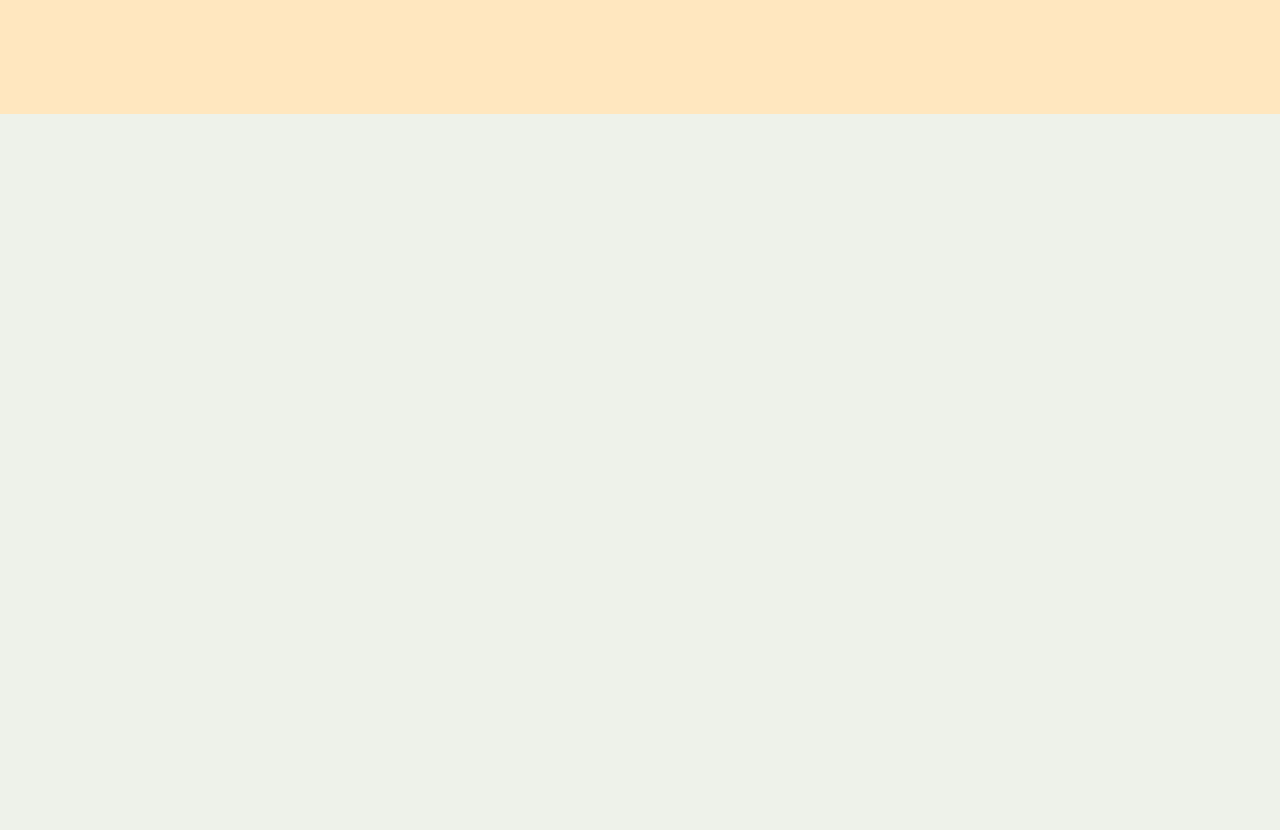
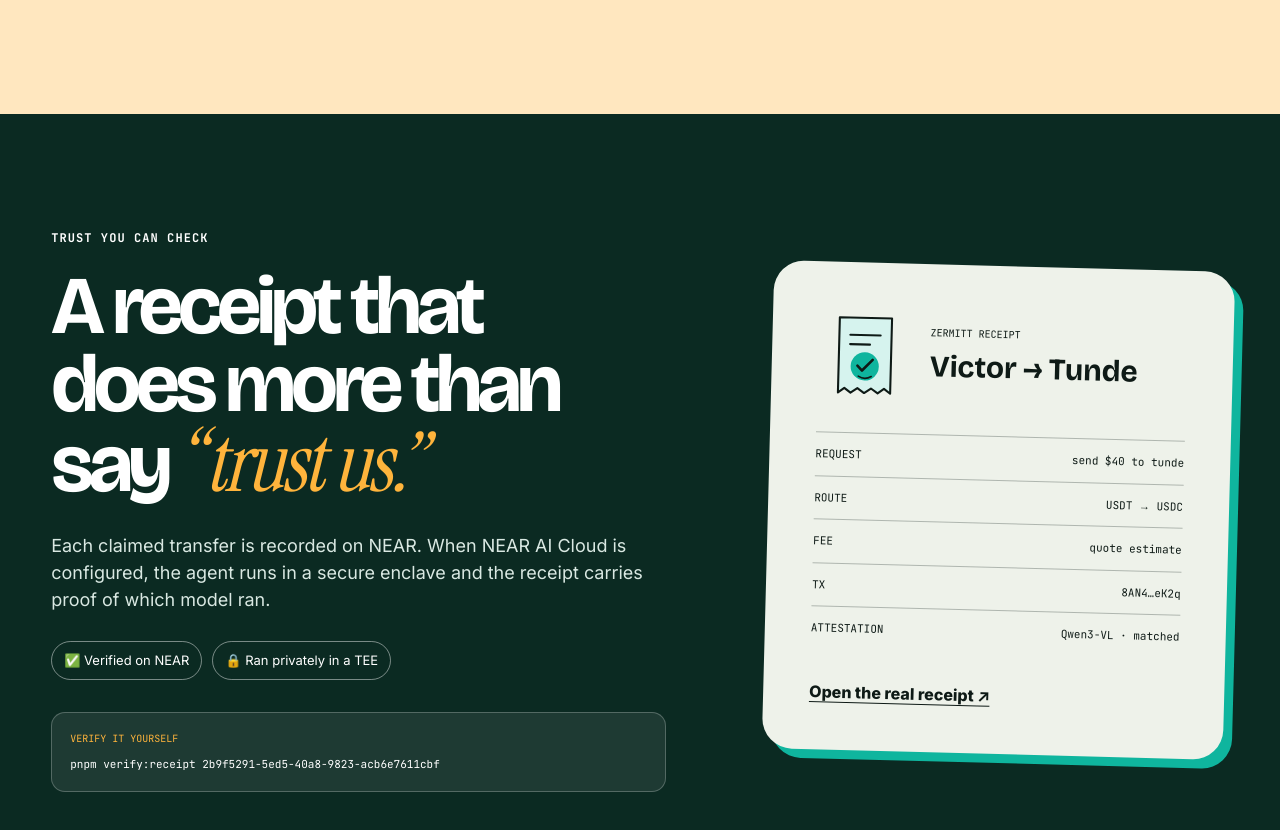
Before and after one commit to OutstandingVick/zermitt, a Next.js app: page / in a window 1280 px wide. Shown: the part 5395-6225 px from the top of the page. Before the commit the page ends 5509 px from the top, so only its background shows below. Built offline with nearby package versions, Linux system fonts and the light colour scheme.

Commit message:
feat: center family warmth and verifiable trust

```diff
--- a/app/globals.css
+++ b/app/globals.css
@@ -256,3 +256,23 @@ body:has(.landing) .topbar nav { font-weight: 600; }
 .aunties-pair > div { padding: clamp(34px, 6vw, 90px); display: flex; flex-direction: column; justify-content: center; gap: 24px; background: var(--teal-tint); border-radius: 0 24px 24px 0; }
 .aunties-pair strong { font-family: var(--display); font-size: clamp(42px, 5vw, 74px); line-height: .93; letter-spacing: -.05em; }
 @media (max-width: 800px) { .family { grid-template-columns: 1fr; } .family-photo-wrap { min-height: 600px; } .family-sticker { inset-inline-end: 1%; } .aunties-pair { grid-template-columns: 1fr; min-height: auto; } .aunties-pair img { max-height: 520px; border-radius: 24px 24px 0 0; } .aunties-pair > div { border-radius: 0 0 24px 24px; } }
+.trust-section { background: var(--forest); color: #fff; display: grid; grid-template-columns: 1fr minmax(380px, .75fr); gap: clamp(42px, 8vw, 120px); align-items: center; }
+.trust-copy .section-title em { color: var(--mango); }
+.trust-copy > p:not(.eyebrow) { max-width: 58ch; margin: 28px 0; font-size: 18px; color: #d9e8e2; }
+.trust-badges { display: flex; flex-wrap: wrap; gap: 10px; }
+.trust-badges span { padding: 9px 12px; border: 1px solid rgb(255 255 255 / 45%); border-radius: 999px; font-size: 13px; }
+.verify-snippet { margin-block-start: 32px; padding: 18px; display: grid; gap: 10px; background: rgb(255 255 255 / 8%); border: 1px solid rgb(255 255 255 / 24%); border-radius: 14px; overflow: hidden; }
+.verify-snippet span { font-family: var(--mono); font-size: 10px; color: var(--mango); }
+.verify-snippet code { color: #fff; font-size: 11px; overflow-wrap: anywhere; }
+.receipt-card { background: var(--sage-paper); color: var(--deep-ink); padding: clamp(26px, 4vw, 46px); border-radius: 30px; box-shadow: 9px 9px 0 var(--zermitt-teal); transform: rotate(1.5deg); }
+.receipt-top { display: flex; align-items: center; gap: 18px; }
+.receipt-art { width: 94px; flex: none; }
+.receipt-top > div { display: grid; gap: 4px; }
+.receipt-top small { font-family: var(--mono); font-size: 10px; }
+.receipt-top strong { font-family: var(--display); font-size: 30px; }
+.receipt-card dl { margin-block: 30px; }
+.receipt-card dl > div { padding-block: 13px; display: flex; justify-content: space-between; gap: 20px; border-block-start: 1px solid rgb(14 26 22 / 28%); }
+.receipt-card dt, .receipt-card dd { font-family: var(--mono); font-size: 11px; }
+.receipt-card dd { margin: 0; text-align: end; }
+.receipt-card > a { font-weight: 800; color: var(--deep-ink); text-decoration: underline; text-underline-offset: 4px; }
+@media (max-width: 800px) { .trust-section { grid-template-columns: 1fr; } .receipt-card { transform: none; } }
--- a/app/page.tsx
+++ b/app/page.tsx
@@ -88,6 +88,21 @@ export default function Home() {
           <div><span className="mono-index">A LITTLE EASIER</span><strong>For Mama.<br />For Aunty.<br />For home.</strong></div>
         </div>
       </section>
+
+      <section className="landing-section trust-section" aria-labelledby="trust-title">
+        <div className="trust-copy">
+          <p className="eyebrow">TRUST YOU CAN CHECK</p>
+          <h2 id="trust-title" className="section-title">A receipt that does more than say <em>“trust us.”</em></h2>
+          <p>Each claimed transfer is recorded on NEAR. When NEAR AI Cloud is configured, the agent runs in a secure enclave and the receipt carries proof of which model ran.</p>
+          <div className="trust-badges"><span>✅ Verified on NEAR</span><span>🔒 Ran privately in a TEE</span></div>
+          <div className="verify-snippet"><span>VERIFY IT YOURSELF</span><code>pnpm verify:receipt 2b9f5291-5ed5-40a8-9823-acb6e7611cbf</code></div>
+        </div>
+        <article className="receipt-card" aria-label="Example verified transfer receipt">
+          <div className="receipt-top"><ReceiptSmile className="receipt-art" /><div><small>ZERMITT RECEIPT</small><strong>Victor → Tunde</strong></div></div>
+          <dl><div><dt>REQUEST</dt><dd>send $40 to tunde</dd></div><div><dt>ROUTE</dt><dd>USDT → USDC</dd></div><div><dt>FEE</dt><dd>quote estimate</dd></div><div><dt>TX</dt><dd>8AN4…eK2q</dd></div><div><dt>ATTESTATION</dt><dd>Qwen3-VL · matched</dd></div></dl>
+          <Link href={receiptHref}>Open the real receipt <span aria-hidden="true">↗</span></Link>
+        </article>
+      </section>
     </main>
   );
 }
```
